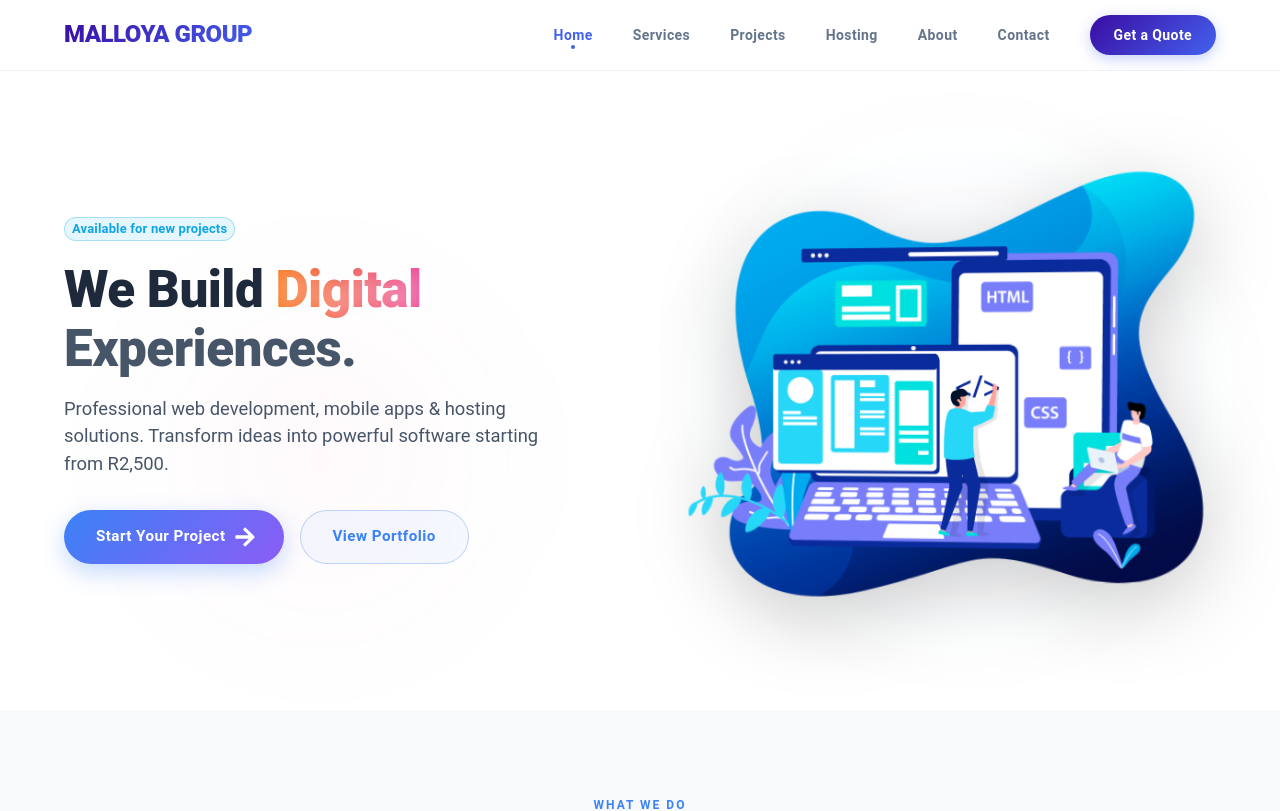
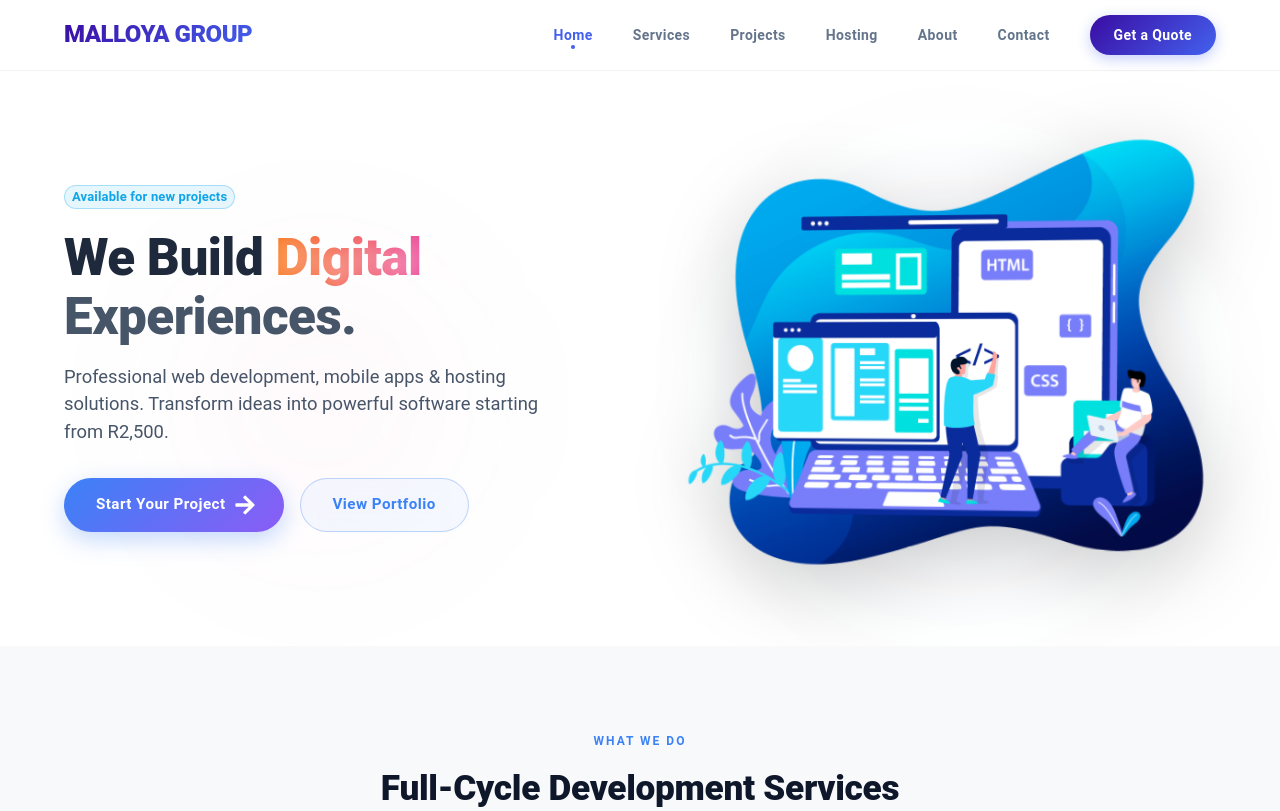
Before and after one commit to SbuKhoza/malloyagroup, a React (Vite) app: page /#/ in a window 1280 px wide. Shown: the top 811 px of the page. Built offline with nearby package versions, Linux system fonts and the light colour scheme.

Commit message:
removed # links

```diff
--- a/src/App.jsx
+++ b/src/App.jsx
@@ -1,5 +1,5 @@
 import React from 'react';
-import { HashRouter as Router, Routes, Route } from 'react-router-dom';
+import { BrowserRouter as Router, Routes, Route } from 'react-router-dom';
 import { ThemeProvider, CssBaseline } from '@mui/material';
 import theme from './components/theme';
 
--- a/src/pages/Home.jsx
+++ b/src/pages/Home.jsx
@@ -31,8 +31,8 @@
       sx={{
         background: "#ffffff",
         color: "#1e293b",
-        pt: { xs: 10, md: 5 },
-        pb: { xs: 10, md: 5 },
+        pt: { xs: 5, md: 1 },
+        pb: { xs: 5, md: 1 },
         position: "relative",
         overflow: "hidden",
       }}
```
Also changed, not shown: src/vercel.json (added), 4 other files (tests, documents, lock files or other folders).
